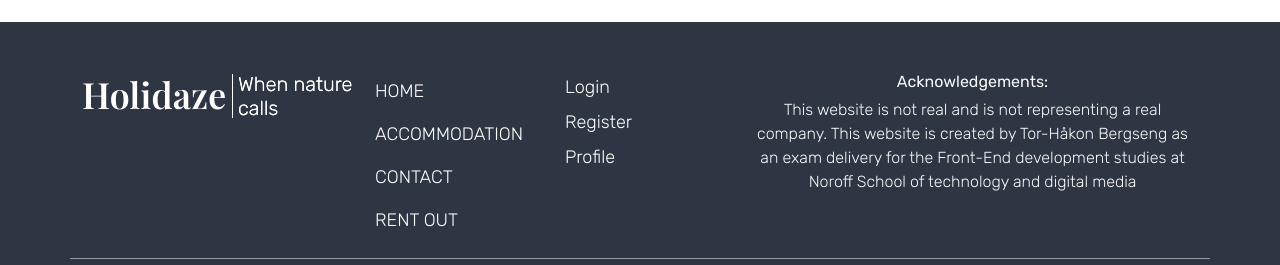
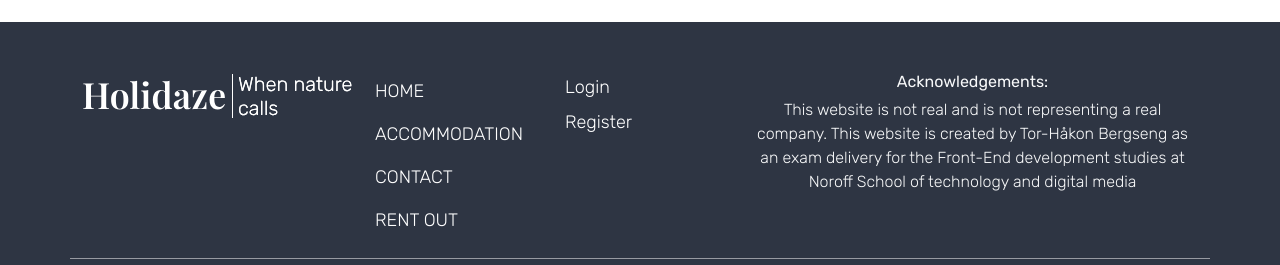
Before and after one commit to teehbee/project-exam-2, a React (Vite) app: page / in a window 1280 px wide. Shown: the part 1941-2206 px from the top of the page. Built offline with nearby package versions, Linux system fonts and the light colour scheme; no server answers; a web font is replaced by a local one.

Commit message:
conditionally hide login and register in footer and display profile link instead when logged in

```diff
--- a/src/components/navigation/footer.tsx
+++ b/src/components/navigation/footer.tsx
@@ -2,6 +2,7 @@ import { Link } from "react-router-dom";
 import { logoSmall, logoLarge } from "../../assets/logo";
 
 function Footer() {
+  const loggedIn = localStorage.getItem("loggedIn");
   return (
     <footer className="bg-dark-gray-color py-3 pt-lg-5 pb-lg-4">
       <div className="container text-light text-center border-bottom-white">
@@ -29,15 +30,20 @@ function Footer() {
             </Link>
           </div>
           <div className="col-12 col-lg-2 text-decoration-none d-lg-flex flex-column text-start-lg">
+            {!loggedIn ? (
+              <>
                 <Link className="nav-link-styling fs-0-75rem-to-1-125rem px-2 py-lg-1" to="login">
                   Login
                 </Link>
                 <Link className="nav-link-styling fs-0-75rem-to-1-125rem px-2 py-lg-1" to="register">
                   Register
                 </Link>
+              </>
+            ) : (
               <Link className="nav-link-styling fs-0-75rem-to-1-125rem px-2 py-lg-1" to="profile">
                 Profile
               </Link>
+            )}
           </div>
           <div className="col-12 col-lg-5 text-decoration-none pt-3 pt-lg-0">
             <p className="text-light fs-0-625rem-to-1rem mb-1">Acknowledgements: </p>
```
Lines whose indentation alone changed are shown as unchanged.
